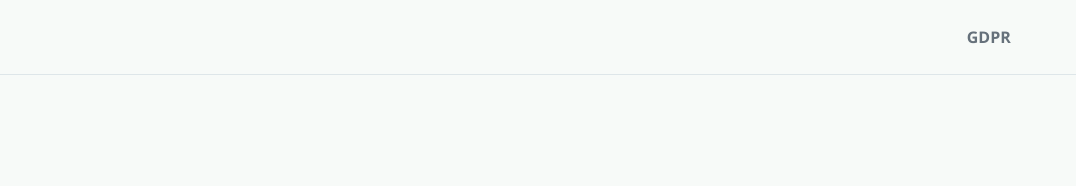
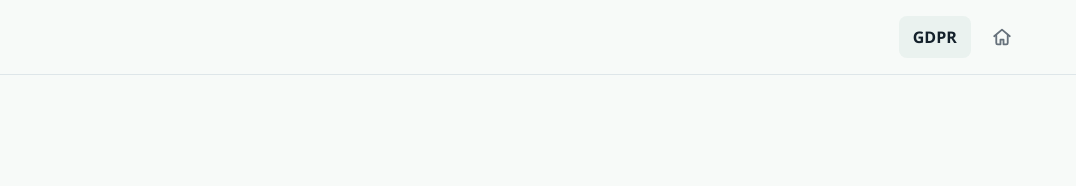
Before and after one commit to TheRandomChap/Informatik2026, a plain HTML site: page gdpr.html in a window 1280 px wide. Shown: the top 186 px of the page, 204-1280 px from the left. Drawn offline with Linux system fonts and the light colour scheme.

Commit message:
fixed navbar og tilføjed en home knap

```diff
--- a/gdpr.html
+++ b/gdpr.html
@@ -18,7 +18,13 @@
       <span>HusFinans</span>
     </a>
     <nav class="nav-links" aria-label="Primær navigation">
-      <a href="gdpr.html">GDPR</a>
+      <a class="is-active" href="gdpr.html">GDPR</a>
+      <a class="nav-home" href="index.html" aria-label="Forside" title="Forside">
+        <svg class="home-icon" aria-hidden="true" viewBox="0 0 24 24" fill="none">
+          <path d="M3.5 11.2 12 4l8.5 7.2" />
+          <path d="M5.75 10.4v8.1c0 .8.65 1.5 1.5 1.5h3.1v-5.2h3.3V20h3.1c.85 0 1.5-.7 1.5-1.5v-8.1" />
+        </svg>
+      </a>
     </nav>
   </header>
 
--- a/style.css
+++ b/style.css
@@ -108,10 +108,30 @@ a {
 }
 
 .nav-links a:hover,
-.nav-links a:focus-visible {
+.nav-links a:focus-visible,
+.nav-links a.is-active {
   color: var(--ink);
   background: #eaf2ef;
   outline: none;
+}
+
+.nav-links .nav-home {
+  display: inline-flex;
+  width: 46px;
+  height: 42px;
+  align-items: center;
+  justify-content: center;
+  padding: 9px;
+}
+
+.home-icon {
+  display: block;
+  width: 22px;
+  height: 22px;
+  stroke: currentColor;
+  stroke-width: 2;
+  stroke-linecap: round;
+  stroke-linejoin: round;
 }
 
 .hero {
```
Also changed, not shown: index.html (+6 -0 lines).
